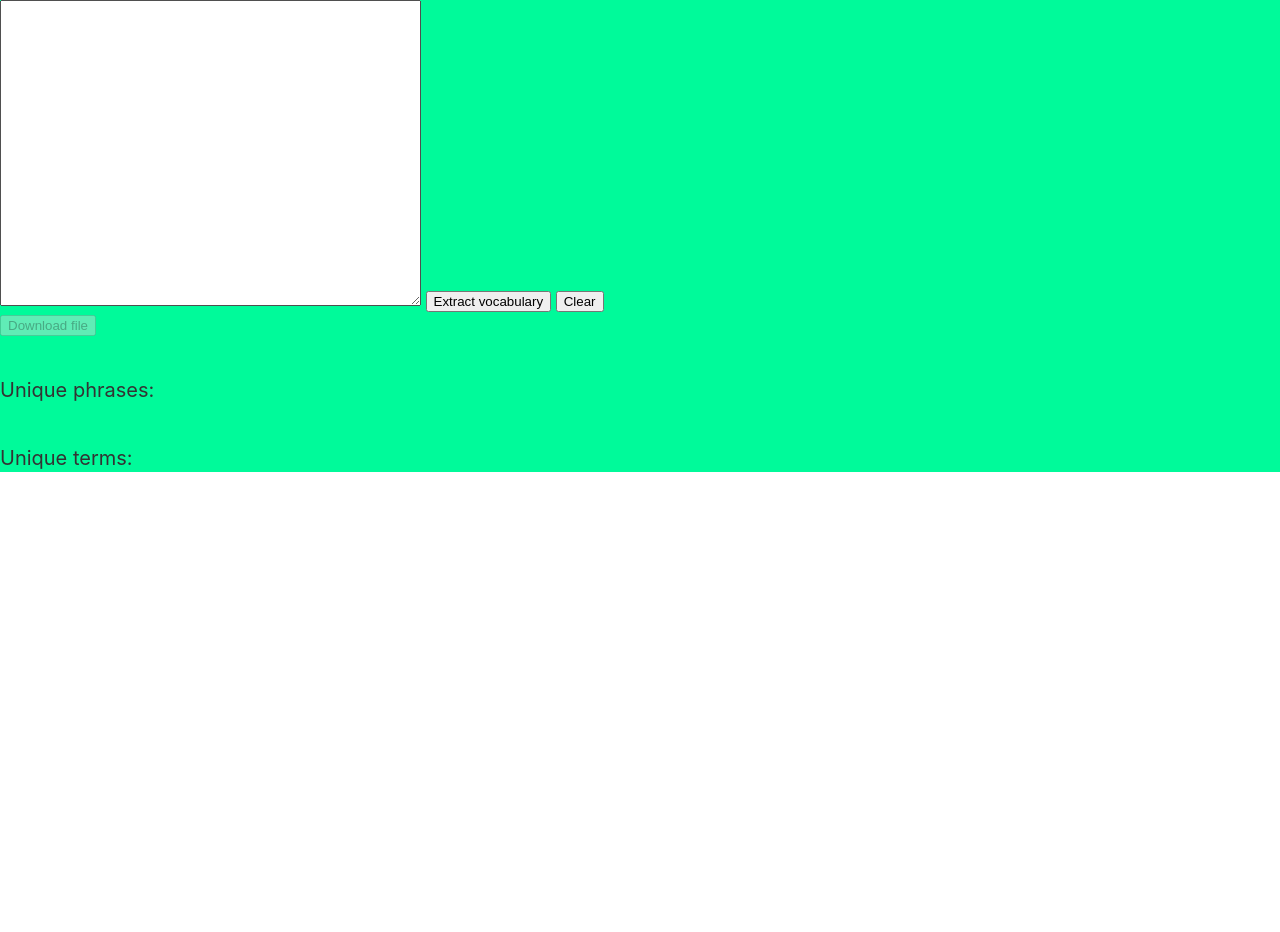
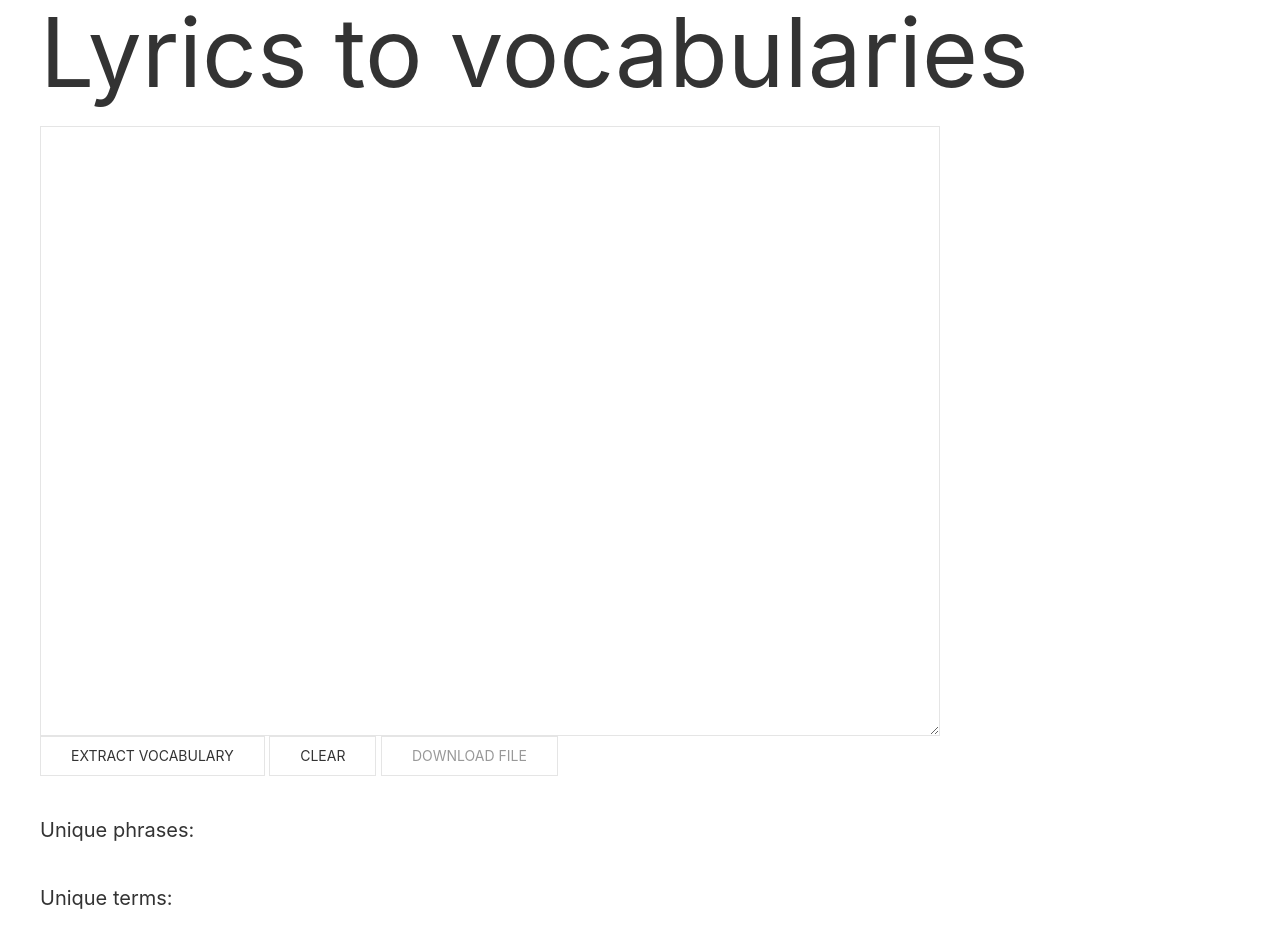
Before and after one commit to pat-jpnk/song-vocabulary, a plain HTML site: page index.html in a window 1280 px wide. Before the commit the page ends 800 px from the top, so only its background shows below. Drawn offline with Linux system fonts and the light colour scheme.

Commit message:
Refactoing / disabling download button on change / added more styles

```diff
--- a/functions.js
+++ b/functions.js
@@ -22,9 +22,9 @@ const clearLyrics = function(e){
 }
 
 const setTextFileLink = function(textFileContent){
+  document.querySelector('#download-button').disabled = false
   let link = document.querySelector("#text-file-link")
   link.href = "data:text/plan;charset=UTF-8,"+ encodeURIComponent(textFileContent)
-  document.querySelector('#download-button').disabled = false
 }
 
 const setUniqueCounters = function(terms,phrases){
@@ -45,7 +45,7 @@ const removeDuplicates = xs => {
   return xs.reduce(collect, { seen: {}, result: [] }).result;
 };
 
-const clean = function(arr){
+const removeEmptyEntries = function(arr){
   return arr.filter(function(elem){
     return elem.replace(/\s/g,'').length
   })
@@ -56,9 +56,10 @@ const getPhrases = function(lyrics) {
   lyrics = lyrics.replace(/\t|\.|\,|\>|\<|\«|\»/gm,"");
   lyrics = lyrics.replace(/[\u00A0\u1680\u180e\u2000-\u2009\u200a\u200b\u202f\u205f\u3000\u0020]/gm," ")
   phrases = lyrics.split(/\n/gm);
-  phrases = clean(phrases)
+  phrases = removeEmptyEntries(phrases)
   return removeDuplicates(phrases);
 }
+
 
 const getTerms = function(lyrics) {
   lyrics = lyrics.trim();
@@ -66,7 +67,8 @@ const getTerms = function(lyrics) {
   lyrics = lyrics.replace(/\?|\!|\.|\,|\"|\>|\<|\«|\»/gm,"")         // added filter out " \" "
   lyrics = lyrics.replace(/[\u00A0\u1680\u180e\u2000-\u2009\u200a\u200b\u202f\u205f\u3000\u0020]/gm," ")
   let terms = lyrics.split(/(\s+)/gm);
-  terms = clean(terms)
+  terms = removeEmptyEntries(terms)
+  console.log(terms)
   return removeDuplicates(terms)
 }
 
@@ -98,3 +100,8 @@ const buildTextFileContent = function(terms, phrases){
 
 document.querySelector('#clear-button').addEventListener('click',clearLyrics)
 document.querySelector('#extract-button').addEventListener('click',extractLyrics)
+
+
+document.querySelector('#lyrics').addEventListener('input', function(){
+    document.querySelector('#download-button').disabled = true
+})
--- a/index.html
+++ b/index.html
@@ -7,21 +7,32 @@
 	<link rel="stylesheet" href="styles.css">
 	<link rel="stylesheet" href="uikit.min.css">
 </head>
-<body style="background-color: mediumspringgreen">
+<body>
+
+<div class="uk-container uk-container-large">
+
+	<div uk-grid>
+
+	<h1 class="uk-heading-large">Lyrics to vocabularies</h1>
+
+		<div class="uk-width-3-4">
+		<textarea class="uk-textarea" id="lyrics" name="lyrics" cols="10" rows="25"></textarea>
+		</div>
 
 
-	<form>
-		<textarea id="lyrics" name="lyrics" cols="50" rows="20"></textarea>
-		<button id="extract-button">Extract vocabulary</button>
-		<button id="clear-button">Clear</button>
-	</form>
+		<button class="uk-button uk-button-default" id="extract-button">Extract vocabulary</button>
+		<button class="uk-button uk-button-default" id="clear-button">Clear</button>
 
-	<button disabled="true" id="download-button"><a id="text-file-link" href="#" download="lyrics.txt">Download file</a></button>
+
+	<button class="uk-button uk-button-default" disabled="true" id="download-button"><a id="text-file-link" href="#" download="lyrics.txt">Download file</a></button>
 
 	<h4>Unique phrases: <span id="phraseCount"></span></h4>
 	<h4>Unique terms: <span id="termCount"></span></h4>
 
 	<script src="functions.js"></script>
 
+	</div>
+
+</div>
 </body>
 </html>
--- a/styles.css
+++ b/styles.css
@@ -1,4 +1,16 @@
+body {
+	height: 100%;
+	background-color: #fff;
+}
+
 #text-file-link {
 	color: inherit;
 	text-decoration: none;
 }
+
+
+#lyrics {
+	outline: none;
+	overflow: auto;
+
+}
```
